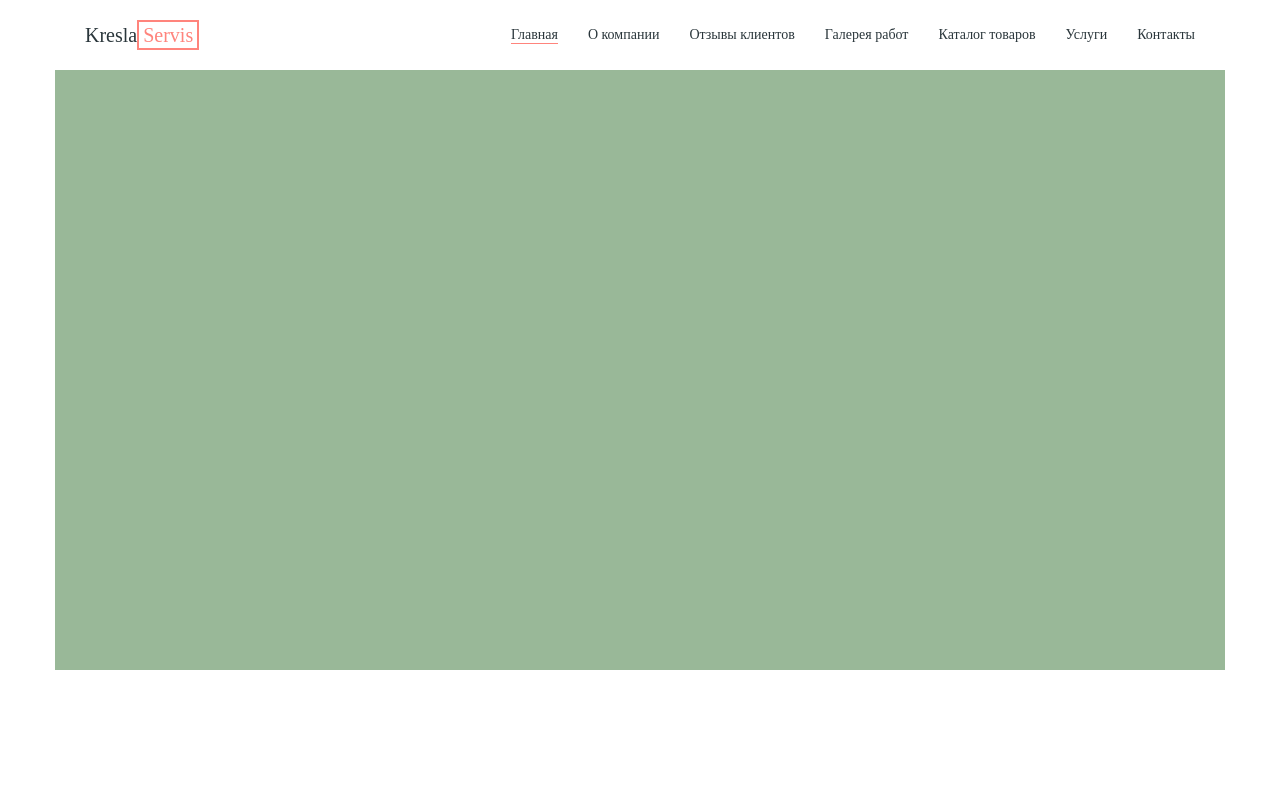
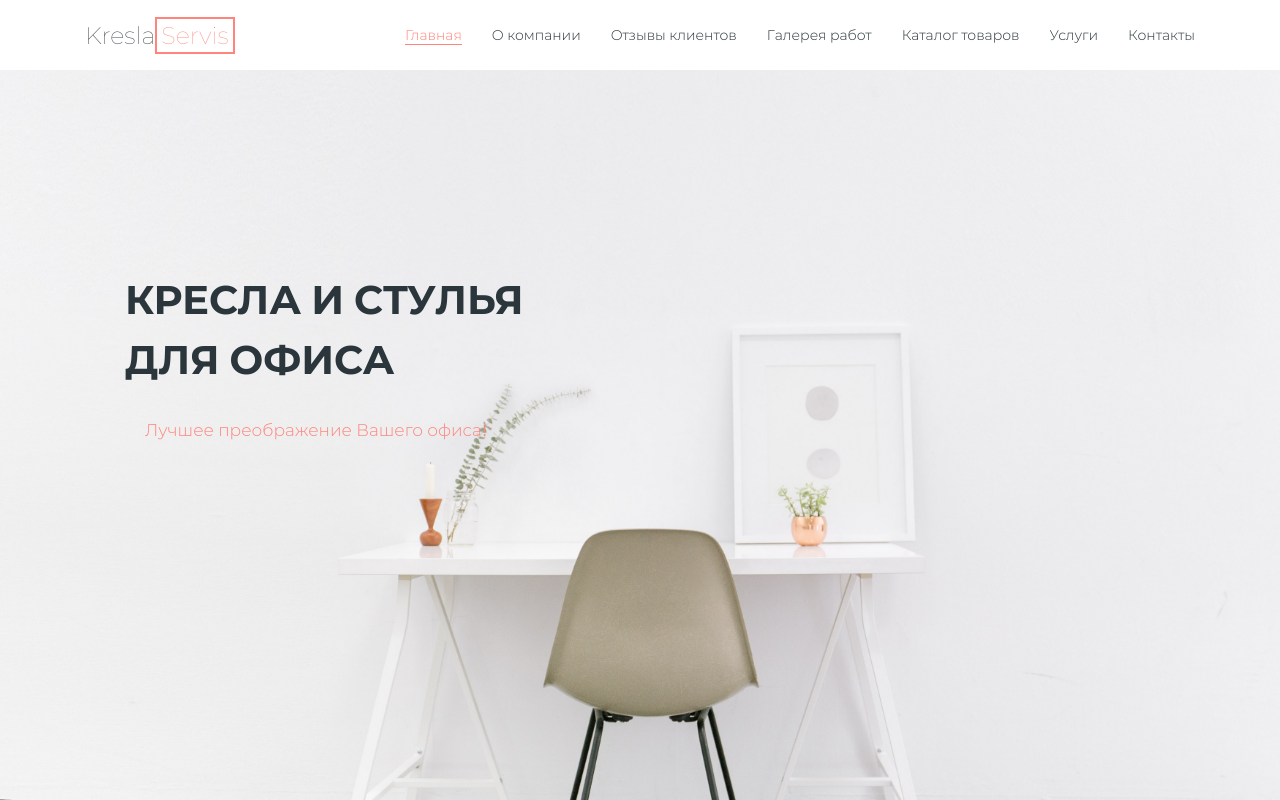
Before and after one commit to AleksandrChe/AleksandrChe.github.io, a plain HTML site: page kreslaservis/index.html in a window 1280 px wide. Drawn offline with Linux system fonts and the light colour scheme; a web font is replaced by a local one.

Commit message:
Сверстали шапку и разбили стили на файлы
Сверстали шапку и подкорректировали меню. Вынесли базовые стили (сетка, цвета, шрифты) и стили шапки в отдельные файлы

```diff
--- a/kreslaservis/index.html
+++ b/kreslaservis/index.html
@@ -7,6 +7,7 @@
 </head>
 <body>
 	<header class="header">
+		<div class="menu-wrap">
 			<div class="container">
 				<div class="header-nav">
 					<div class="header-nav__logo">
@@ -24,7 +25,19 @@
 						</ul>
 					</div>
 				</div>
-			<div class="offer_2"></div>
+			</div>
+		</div>
+		<div class="offer-wrap">
+			<div class="container">
+				<div class="header-content">
+					<h1 class="header-content__title">
+						Кресла и стулья</br> для офиса
+					</h1>
+					<p class="header-content__subtitle">
+						Лучшее преображение Вашего офиса!
+					</p>
+				</div>
+			</div>
 		</div>
 	</header>
 </body>
--- /dev/null
+++ b/kreslaservis/less/_colors.less
@@ -0,0 +1,4 @@
+@text-color: #2A363B;
+@alert: #E84A5F;
+@active: #FF847C;
+@alternative: #99B898;
--- /dev/null
+++ b/kreslaservis/less/_fonts.less
@@ -0,0 +1,38 @@
+@font-face {
+    font-family: 'Montserrat';
+    src: url('../fonts/montserrat-100-normal.woff2') format('woff2'), url('../fonts/montserrat-100-normal.woff') format('woff'), url('../fonts/montserrat-100-normal.ttf') format('truetype');
+    font-weight: 100;
+    font-style: normal;
+}
+
+@font-face {
+    font-family: 'Montserrat';
+    src: url('../fonts/montserrat-300-normal.woff2') format('woff2'), url('../fonts/montserrat-300-normal.woff') format('woff'), url('../fonts/montserrat-300-normal.ttf') format('truetype');
+    font-weight: 300;
+    font-style: normal;
+}
+
+@font-face {
+    font-family: 'Montserrat';
+    src: url('../fonts/montserrat-700-normal.woff2') format('woff2'), url('../fonts/montserrat-700-normal.woff') format('woff'), url('../fonts/montserrat-700-normal.ttf') format('truetype');
+    font-weight: 700;
+    font-style: normal;
+}
+
+.light {
+	font-family: 'Montserrat';
+	font-weight: 100;
+	font-style: normal;
+}
+
+.regular {
+	font-family: 'Montserrat';
+	font-weight: 300;
+	font-style: normal;
+}
+
+.bold {
+	font-family: 'Montserrat';
+	font-weight: 700;
+	font-style: normal;
+}
--- /dev/null
+++ b/kreslaservis/less/_grid.less
@@ -0,0 +1,23 @@
+* {
+	padding: 0;
+	margin: 0;
+	box-sizing: border-box;
+}
+
+html, body {
+	font-size: 10px;
+	color: @text-color;
+}
+
+ul {
+	list-style: none;
+}
+
+a {
+	text-decoration: none;
+}
+
+.container {
+	width: 1170px;
+	margin: 0 auto;
+}
--- /dev/null
+++ b/kreslaservis/less/_header.less
@@ -0,0 +1,92 @@
+// Header
+.header {
+	height: 100vh;
+	background: url("../images/header.jpg") no-repeat;
+	background-position: center bottom;
+	background-size: cover;
+	.menu-wrap {
+		background: #fff;
+	}
+	// header-nav
+	&-nav {
+		display: flex;
+		justify-content: space-between;
+		align-items: center;
+		height: 70px;
+		padding: 0 30px;
+		// header-nav__logo
+		&__logo {
+			font-size: 2.4rem;
+			.light();
+			.logo {
+				color: @text-color;
+				span {
+					border: 2px solid @active;
+					color: @active;
+					padding: 2px 4px;
+				}
+			}
+		}
+		&__menu {
+			.menu {
+				display: flex;
+				font-size: 1.4rem;
+				.regular();
+				&-item {
+					margin-right: 3rem;
+					a {
+						color: @text-color;
+						&::after {
+							content: '';
+							display: block;
+							width: 100%;
+							height: 1px;
+							background: @active;
+							transform: scale(0);
+							transition: all 0.2s ease;
+						}
+						&:hover {
+							color: @active;
+							&::after {
+								transform: scale(1);
+							}
+						}
+					}
+				}
+				.active {
+					a {
+						color: @active;
+						&::after {
+							transform: scale(1);
+						}
+					}
+				}
+				:last-child {
+					margin-right: 0;
+				}
+			}
+		}
+	}
+
+	&-content {
+		display: inline-block;
+		margin-top: 150px;
+		margin-left: 20px;
+		padding: 50px;
+		// background: @alternative;
+		&__title {
+			font-size: 4rem;
+			text-transform: uppercase;
+			line-height: 6rem;
+			color: @text-color;
+			margin-bottom: 30px;
+			.bold();
+		}
+		&__subtitle {
+			font-size: 1.7rem;
+			color: @active;
+			.regular();
+			margin-left: 20px;
+		}
+	}
+}
--- a/kreslaservis/less/style.less
+++ b/kreslaservis/less/style.less
@@ -1,132 +1,11 @@
 // Шрифты
-	@font-face {
-	    font-family: 'Montserrat';
-	    src: url('montserrat-100-normal.woff2') format('woff2'), url('montserrat-100-normal.woff') format('woff'), url('montserrat-100-normal.ttf') format('truetype');
-	    font-weight: 100;
-	    font-style: normal;
-	}
-
-	@font-face {
-	    font-family: 'Montserrat';
-	    src: url('montserrat-300-normal.woff2') format('woff2'), url('montserrat-300-normal.woff') format('woff'), url('montserrat-300-normal.ttf') format('truetype');
-	    font-weight: 300;
-	    font-style: normal;
-	}
-
-	@font-face {
-	    font-family: 'Montserrat';
-	    src: url('montserrat-700-normal.woff2') format('woff2'), url('montserrat-700-normal.woff') format('woff'), url('montserrat-700-normal.ttf') format('truetype');
-	    font-weight: 700;
-	    font-style: normal;
-	}
-
-	.light {
-		font-family: 'Montserrat';
-		font-weight: 100;
-		font-style: normal;
-	}
-
-	.regular {
-		font-family: 'Montserrat';
-		font-weight: 300;
-		font-style: normal;
-	}
-
-	.bold {
-		font-family: 'Montserrat';
-		font-weight: 700;
-		font-style: normal;
-	}
+@import "_fonts";
 
 // Базовые цвета
-	@text-color: #2A363B;
-	@alert: #E84A5F;
-	@active: #FF847C;
-	@alternative: #99B898;
+@import "_colors";
 
 // Базовые настройки
-	* {
-		padding: 0;
-		margin: 0;
-		box-sizing: border-box;
-	}
+@import "_grid";
 
-	html, body {
-		font-size: 10px;
-		color: @text-color;
-	}
-
-	ul {
-		list-style: none;
-	}
-
-	a {
-		text-decoration: none;
-	}
-
-	.container {
-		width: 1170px;
-		margin: 0 auto;
-	}
-
-// Header
-	.header {
-		// header-nav
-		.header-nav {
-			display: flex;
-			justify-content: space-between;
-			align-items: center;
-			height: 70px;
-			padding: 0 30px;
-			// header-nav__logo
-			.header-nav__logo {
-				font-size: 2rem;
-				.regular();
-				.logo {
-					color: @text-color;
-					span {
-						border: 2px solid @active;
-						color: @active;
-						padding: 2px 4px;
-					}
-				}
-			}
-			.header-nav__menu {
-				.menu {
-					display: flex;
-					font-size: 1.4rem;
-					.menu-item {
-						margin-right: 3rem;
-						a {
-							color: @text-color;
-						}
-						a::after {
-							content: '';
-							display: block;
-							width: 100%;
-							height: 1px;
-							background: @active;
-							transform: scale(0);
-							transition: all 0.2s ease;
-						}
-						a:hover::after {
-							transform: scale(1);
-						}
-					}
-					.active a::after {
-						transform: scale(1);
-					}
-					:last-child {
-						margin-right: 0;
-					}
-				}
-			}
-		}
-
-		.offer_2 {
-			height: 600px;
-		}
-		.offer_2 {
-			background: @alternative;
-		}
-	}
+// Стили шапки
+@import "_header";
```
Also changed, not shown: kreslaservis/css/style.css. Lines whose indentation alone changed are shown as unchanged.
